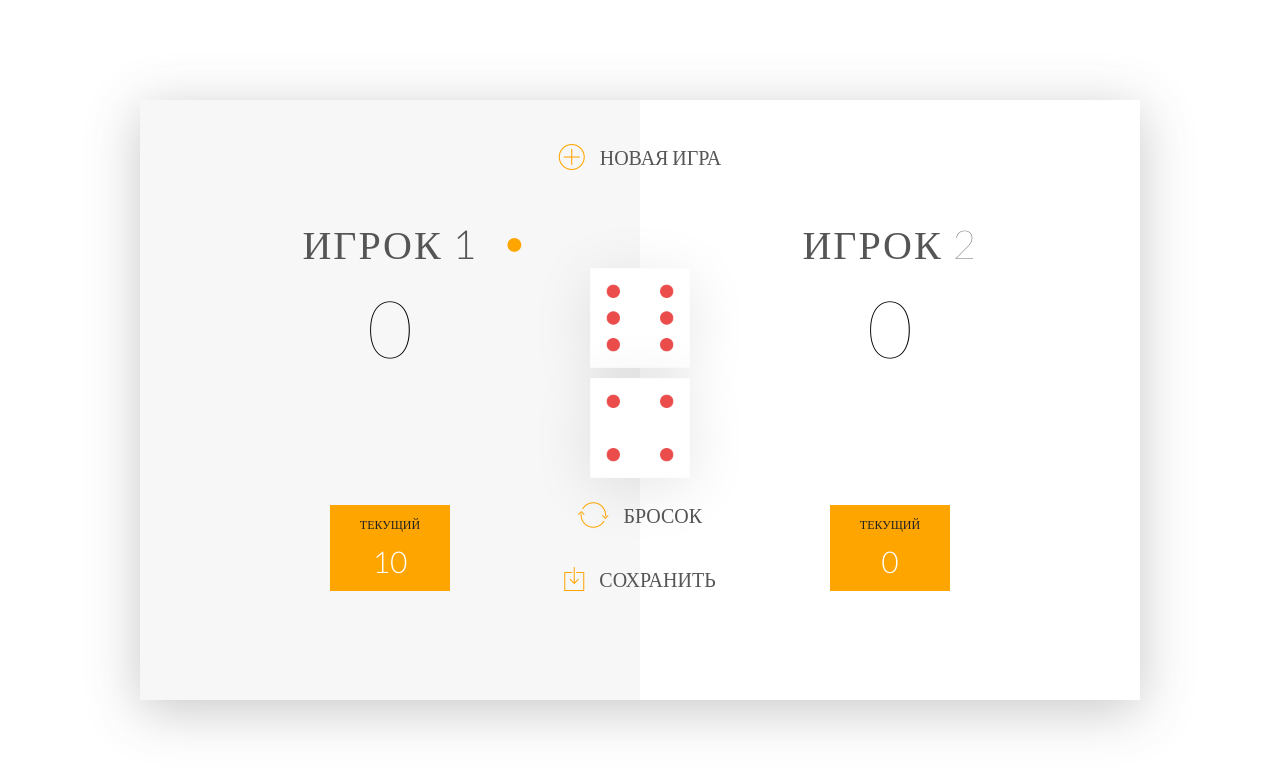
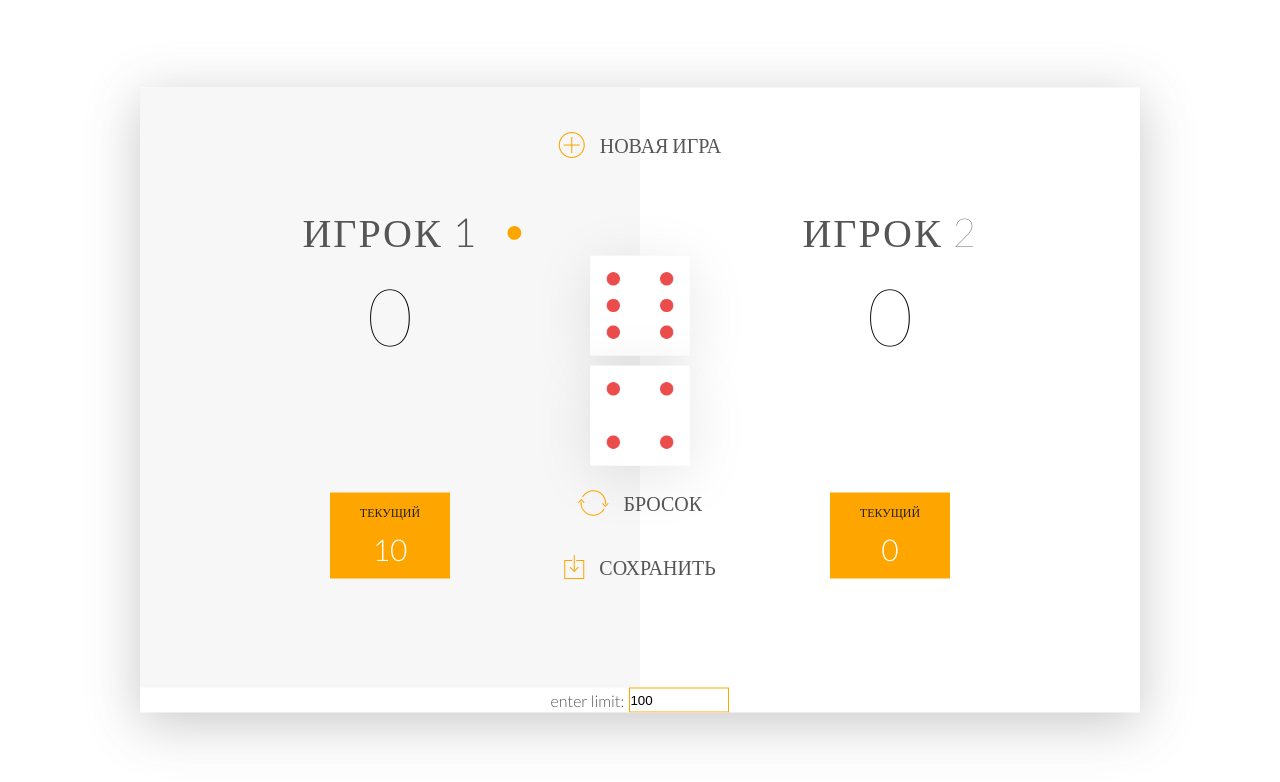
Before and after one commit to newmedia27/dice, a plain HTML site: page index.html in a window 1280 px wide. Both pictures are taken after a click on the button "БРОСОК". Drawn offline with nearby package versions, Linux system fonts and the light colour scheme.

Commit message:
added limit

```diff
--- a/app.js
+++ b/app.js
@@ -14,7 +14,13 @@ const RESET_VALUE = 2;
 let scores = [0, 0];
 let activePlayer = 0;
 let current = 0;
+const LIMIT = 100;
 const diceElement = document.querySelectorAll('.dice');
+
+const limit = document.querySelector('.limit__content');
+
+limit.value = LIMIT;
+
 
 const initGame = () => {
     document.querySelector('#current-0').textContent = 0;
@@ -25,6 +31,23 @@ const initGame = () => {
 }
 
 initGame();
+
+limit.addEventListener('input', function ({target: {value}}) {
+    if (+value.match(/^\d+$/)) {
+        limit.value = +value;
+        limit.focus()
+        limit.value.selectionStart = limit.value.length
+    } else {
+        limit.value = null;
+    }
+})
+
+limit.addEventListener('blur', ({target: {value}}) => {
+    if (value.length <= 0 || value == 0) {
+        limit.value = 100
+    }
+
+})
 
 document.querySelector('.btn-roll').addEventListener('click', function () {
     let dice = [Math.floor(Math.random() * 6) + 1, Math.floor(Math.random() * 6) + 1];
@@ -37,7 +60,7 @@ document.querySelector('.btn-roll').addEventListener('click', function () {
         current += sumDice(dice);
         document.getElementById('current-' + activePlayer).textContent = current;
 
-        if (scores[activePlayer] + current >= 20) {
+        if (scores[activePlayer] + current >= +limit.value) {
             alert(`Player ${activePlayer} won!!!`);
         }
 
--- a/index.html
+++ b/index.html
@@ -35,6 +35,11 @@
 
             <img src="dice-5.png" alt="Dice" class="dice">
             <img src="dice-5.png" alt="Dice" class="dice">
+
+            <div  class="limit__wrapper">
+                enter limit:
+                <input placeholder="enter number" class="limit__content" />
+            </div>
         </div>
 
         <script src="app.js"></script>
--- a/style.css
+++ b/style.css
@@ -145,9 +145,20 @@ i {
     height: 100px;
     box-shadow: 0px 10px 60px rgba(0, 0, 0, 0.10);
 }
-.dice:last-child{
+.dice:last-of-type{
     top:278px;
 }
-
+.limit__wrapper{
+    display: flex;
+    width: 100%;
+    justify-content: center;
+    align-items: center;
+}
+.limit__content{
+    border: 1px solid orange;
+    width: 100px;
+    height: 25px;
+    margin-left: 5px;
+}
 .winner { background-color: #f7f7f7; }
 .winner .player-name { font-weight: 300; color: #EB4D4D; }
```
